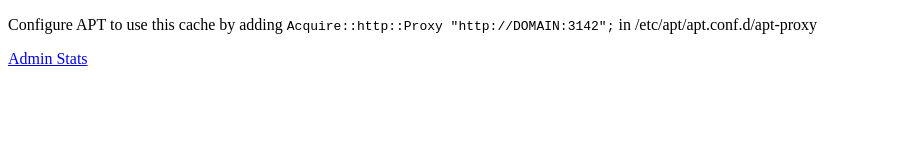
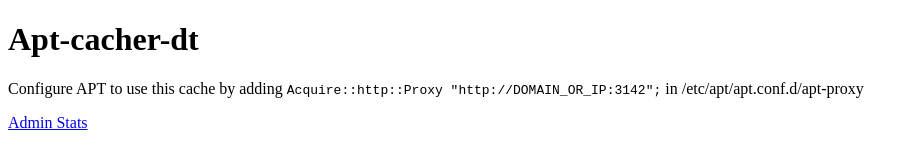
Before and after one commit to DHandspikerWade/apt-cacher-dt, a plain HTML site: page index.html in a window 1280 px wide. Shown: the whole page, without its empty margins (0-918 px from the left). Drawn offline with Linux system fonts and the light colour scheme.

Commit message:
Pretty it up a bit for Github

```diff
--- a/index.html
+++ b/index.html
@@ -4,11 +4,14 @@
         <!--
             auto-apt-proxy uses the page title to detect a working cache
             https://github.com/terceiro/auto-apt-proxy/blob/f3b86d8727cbf4968130f4fae2651be3480269ad/auto-apt-proxy#L135
+
+            <title>Apt-cacher
         -->
-        <title>Apt-cacher</title>
+        <title>Apt-cacher-dt</title>
     </head>
     <body>
-        <p>Configure APT to use this cache by adding <code>Acquire::http::Proxy "http://DOMAIN:3142";</code> in /etc/apt/apt.conf.d/apt-proxy</p>
+        <h1>Apt-cacher-dt</h1>
+        <p>Configure APT to use this cache by adding <code>Acquire::http::Proxy "http://DOMAIN_OR_IP:3142";</code> in /etc/apt/apt.conf.d/apt-proxy</p>
         <p><a href="/stats">Admin Stats</a></p>
     </body>
 </html>
```
Also changed, not shown: .github/ducttape.gif (added), 1 other file.
